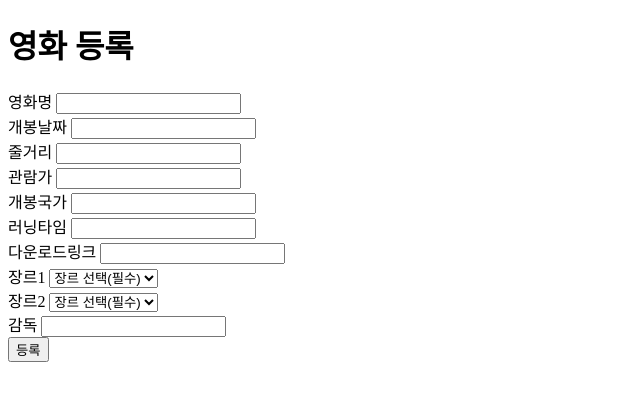
After one commit to bizowlOVO/Capstone, a Java web app: template movierecommender/src/main/webapp/WEB-INF/jsp/movie/insertMovie.jsp in a window 1280 px wide. The commit adds this page. Shown: the top 401 px of the page, without its empty margins (0-640 px from the left). Run offline with Spring Boot 4, a stand-in JSP engine, Linux system fonts and the light colour scheme; the template is opened without the code that fills it, so the values that code supplies are empty.

Commit message:
영화 등록 기능 완성

```diff
--- a/movierecommender/src/main/java/kr/ac/sunmoon/mrs/friend/FriendController.java
+++ b/movierecommender/src/main/java/kr/ac/sunmoon/mrs/friend/FriendController.java
@@ -1,6 +1,4 @@
 package kr.ac.sunmoon.mrs.friend;
-
-import java.util.List;
 
 import org.springframework.beans.factory.annotation.Autowired;
 import org.springframework.web.bind.annotation.GetMapping;
--- a/movierecommender/src/main/java/kr/ac/sunmoon/mrs/genre/GenreMapper.java
+++ b/movierecommender/src/main/java/kr/ac/sunmoon/mrs/genre/GenreMapper.java
@@ -1,8 +1,12 @@
 package kr.ac.sunmoon.mrs.genre;
+
+import java.util.List;
 
 import org.apache.ibatis.annotations.Mapper;
 
+import kr.ac.sunmoon.mrs.agent.Genre;
+
 @Mapper
 public interface GenreMapper {
-
+	public List<Genre> selectGenreAll();
 }
--- a/movierecommender/src/main/java/kr/ac/sunmoon/mrs/movie/MovieService.java
+++ b/movierecommender/src/main/java/kr/ac/sunmoon/mrs/movie/MovieService.java
@@ -2,9 +2,12 @@ package kr.ac.sunmoon.mrs.movie;
 
 import java.util.List;
 
+import kr.ac.sunmoon.mrs.agent.Genre;
 import kr.ac.sunmoon.mrs.agent.Movie;
 
 public interface MovieService {
+	public List<Genre> getGenreList();
+
 	public void addMovieInfo(Movie movie);
 
 	public void updateMovieInfo(Movie movie);
--- /dev/null
+++ b/movierecommender/src/main/webapp/WEB-INF/jsp/movie/insertMovie.jsp
@@ -0,0 +1,50 @@
+<%@ page language="java" contentType="text/html; charset=UTF-8"
+    pageEncoding="UTF-8"%>
+<%@ taglib prefix="c" uri="http://java.sun.com/jsp/jstl/core" %>
+<!DOCTYPE html>
+<html>
+<head>
+<meta charset="UTF-8">
+<title>Insert title here</title>
+</head>
+<body>
+	<h1>영화 등록</h1>
+	<form action="/movie" method="POST">
+		영화명    <input type="text" name='title'/><br>
+		개봉날짜 <input type="text" name ='releaseDate'/><br>
+		줄거리 <input type="text" name ='synopsis'/><br>
+		관람가    <input type="text" name='filmAge'/><br>
+		개봉국가 <input type="text" name ='directCountry'/><br>
+		러닝타임    <input type="text" name='runningTime'/><br>
+		다운로드링크 <input type="text" name ='downloadLink'/><br>
+		장르1    <select name='genreFirst'>
+					<option value="">장르 선택(필수)</option>
+	    			<option value="코미디">코미디</option>
+	    			<option value="로맨스">로맨스</option>
+	    			<option value="스릴러">스릴러</option>
+	    			<option value="공포">공포</option>
+	    			<option value="느와르">느와르</option>
+	    			<option value="액션">액션</option>
+	    			<option value="가족">가족</option>
+	    			<option value="스포츠">스포츠</option>
+	    			<option value="모험">모험</option>
+	    		</select><br>
+		장르2 <select name='genreSecond'>
+					<option value="">장르 선택(필수)</option>
+	    			<option value="코미디">코미디</option>
+	    			<option value="로맨스">로맨스</option>
+	    			<option value="스릴러">스릴러</option>
+	    			<option value="공포">공포</option>
+	    			<option value="느와르">느와르</option>
+	    			<option value="액션">액션</option>
+	    			<option value="가족">가족</option>
+	    			<option value="스포츠">스포츠</option>
+	    			<option value="모험">모험</option>
+	    		</select><br>
+		감독 <input type="text" name ='directorSeq'/><br>
+		<input type="submit" value="등록"/>
+	</form>
+</body>
+	<script>
+	</script>
+</html>
```
Also changed, not shown: movierecommender/src/main/java/kr/ac/sunmoon/mrs/genre/GenreMapper.xml (added, +14 -0 lines), movierecommender/src/main/java/kr/ac/sunmoon/mrs/movie/MovieController.java (+30 -6 lines), movierecommender/src/main/java/kr/ac/sunmoon/mrs/movie/MovieMapper.xml (+10 -14 lines), movierecommender/src/main/java/kr/ac/sunmoon/mrs/movie/MovieServiceImpl.java (+10 -7 lines), movierecommender/src/main/webapp/WEB-INF/jsp/movie/movieList.jsp (+12 -5 lines).
